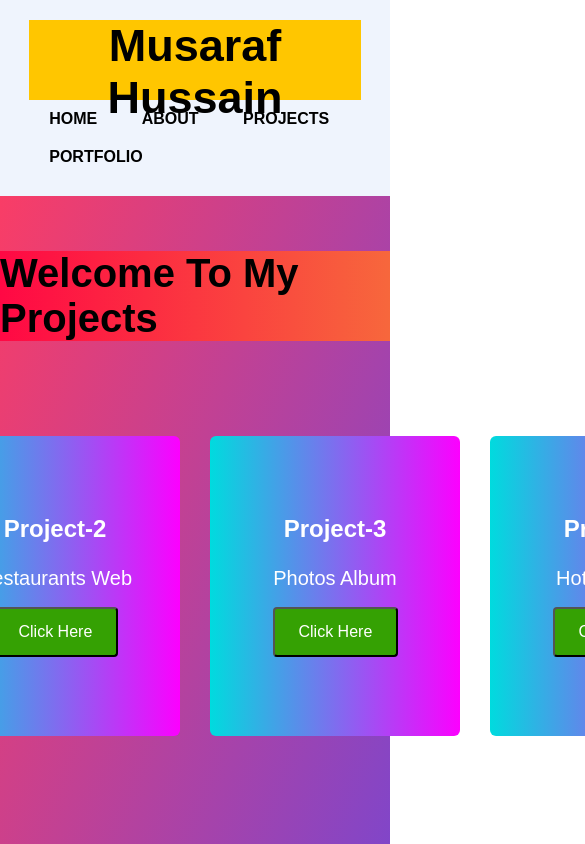
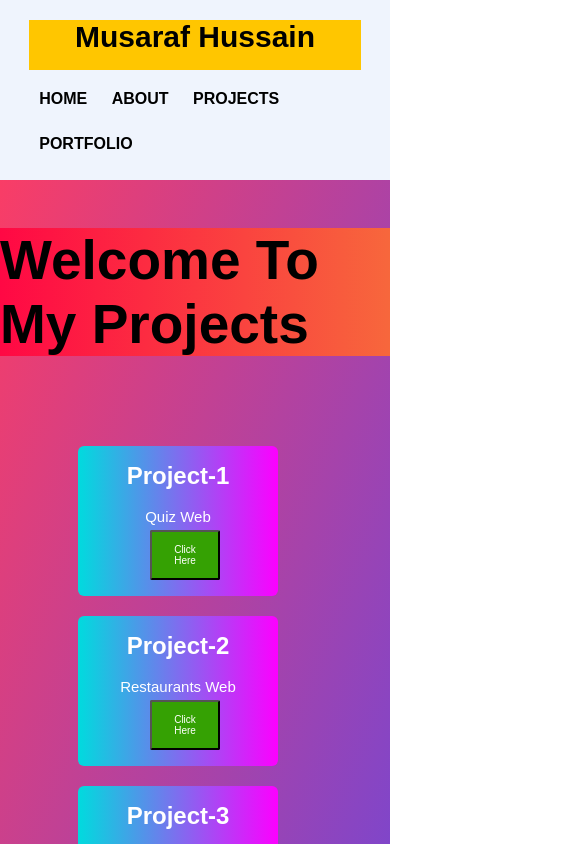
Before and after one commit to Musarafhussain/Portfolio, a plain HTML site: page project.html in a window 390 px wide. Shown: the top 844 px of the page, 585 px wide, since content can reach past the window. Drawn offline with Linux system fonts and the light colour scheme.

Commit message:
Update style.css

```diff
--- a/style.css
+++ b/style.css
@@ -102,9 +102,21 @@ span{
     margin-top: 25px;
     border-radius: 2px;
 }
-@media(max-width:600px){
+@media(max-width:400px){
     nav{
         display: block;
+    }
+    nav h1 {
+        font-size: 30px;
+        text-align: center;
+        height: 40px;
+    }
+    nav ul li{
+        list-style: none;
+        font-weight: bold;
+        display: inline-block;
+        margin: 5px 10px;
+        margin-top: 20px;
     }
     .detel{
 
@@ -112,29 +124,75 @@ span{
     }
     .images{
         width: 100%;
-        height: 100vh;
-        bottom: 10px;
-        right: 100px;
+        height: 80vh;
+        bottom: 5px;
+        right: 80px;
         position: relative;
     }
     .images img{
-        height: 450px;
-        width: 500px;
+        height: 350px;
+        width: 400px;
         margin-left: 18%;
         margin-bottom: 20%;
     }
     .social {
-        margin-top: -20%;
+        margin-top: -25%;
         width: 100%;
-        margin-left: 25%;
+        margin-left: 10%;
         margin-bottom: 25%;
+        align-items: center;
     }
     .hero{
         width: 100%;
 
     }
 }
+@media(max-width:700px){
+    nav{
+        display: block;
+    }
+    nav h1 {
+        font-size: 30px;
+        text-align: center;
+        height: 50px;
+    }
+    nav ul li{
+        list-style: none;
+        font-weight: bold;
+        display: inline-block;
+        margin: 7px 10px;
+        margin-top: 20px;
+    }
+    .detel{
 
+        margin-top: 15%;
+    }
+    .images{
+        width: 100%;
+        height: 80vh;
+        bottom: 5px;
+        right: 80px;
+        position: relative;
+    }
+    .images img{
+        height: 350px;
+        width: 400px;
+        margin-left: 18%;
+        margin-bottom: 25%;
+        margin-top: 15px;
+    }
+    .social {
+        margin-top: -25%;
+        width: 100%;
+        margin-left: 20%;
+        margin-bottom: 25%;
+        align-items: center;
+    }
+    .hero{
+        width: 100%;
+
+    }
+}
 /* About Part */
 
 .about{
@@ -151,7 +209,8 @@ span{
     width: 55%;
     float: right;
     background-color: #fdfdfd;
-    padding: 140px;
+    padding: 90px;
+    padding-top: 5px;
     box-shadow: 10px 10px 8px rgba(0,0,0,0.3);
 }
 .inner-section h1{
@@ -173,15 +232,48 @@ span{
         display: block;
         width: 100%;
     }
+    .about-img{
+        width: 450px;
+        height: 450px;
+        margin-left: 15%;
+        margin-bottom: 10%;
+    }
+    .text{
+        width: 100%;
+        padding: 10px;
+        font-size: 15px;
+        color: #545454;
+        line-height: 25px;
+        text-align: justify;
+        margin-bottom: 60px;
+    }
 }
-@media(max-width:450px){
+@media(max-width:400px){
     .about{
-        display: block;
+        display:block;
         width: 100%;
     }
     .about-img{
-        width: 550px;
-    height: 500px;
+        width: 300px;
+        height: 350px;
+    }
+    .inner-section h1{
+        padding: 1px;
+        width: 100%;
+        margin-bottom: 25px;
+        font-size: 35px;
+        font-weight: bold;
+        margin-top: 15px;
+    }
+    .text{
+
+        width: 100%;
+        padding: 10px;
+        font-size: 15px;
+        color: #545454;
+        line-height: 30px;
+        text-align: justify;
+        margin-bottom: 60px;
     }
 }
 
@@ -275,3 +367,117 @@ span{
 #anim{
     color: #1c60e0;
 }
+@media(max-width:700px){
+    .services {
+        background: linear-gradient(110deg, #f93d66 ,#6d47d9);
+        display: block;
+        flex-direction: row;
+        justify-content: center;
+        align-items: center;
+        height: 100%;
+        padding: 3rem 0;
+    }
+    .services__wrapper {
+        display: block;
+        grid-template-columns: 1fr ;
+        grid-template-rows: 1fr 1fr 1fr 1fr;
+    }
+    .services__card h2 {
+        text-align: center;
+    }
+    .services__card p {
+        text-align: center;
+        margin-top: 20px;
+        font-size: 18px;
+    }
+    .services__card {
+        margin: 10px;
+        height: 200px;
+        width: 250px;
+        border-radius: 6px;
+        display: inline-flex;
+        flex-direction: column;
+        justify-content: center;
+        align-items: center;
+        margin-left: 20%;
+        color: #fff;
+        background-image: linear-gradient(to right, #00dbde 0%, #fc00ff 100%);
+        transition: 0.3s ease-in;
+    }
+    .services h1 {
+        background-color: #ff8177;
+        background-image: linear-gradient(to right, #ff0844 0%, #f7673c 100%);
+        background-size: 100%;
+        margin-bottom: 5rem;
+        font-size: 55px;
+    }
+    .services__card button {
+        color: #fff;
+        padding: 10px 20px;
+        border-radius: 2px;
+        background: #35a103;
+        font-size: 10px;
+        align-items: center;
+        margin-top: 7%;
+        margin-left: 10%;
+        width: 90px;
+        height: 50px;
+    }
+}
+@media(max-width:400px){
+    .services {
+        background: linear-gradient(110deg, #f93d66 ,#6d47d9);
+        display: block;
+        flex-direction: row;
+        justify-content: center;
+        align-items: center;
+        height: 100%;
+        padding: 3rem 0;
+    }
+    .services__wrapper {
+        display: block;
+        grid-template-columns: 1fr ;
+        grid-template-rows: 1fr 1fr 1fr 1fr;
+    }
+    .services__card h2 {
+        text-align: center;
+    }
+    .services__card p {
+        text-align: center;
+        margin-top: 18px;
+        font-size: 15px;
+    }
+    .services__card {
+        margin: 10px;
+        height: 150px;
+        width: 200px;
+        border-radius: 6px;
+        display: inline-flex;
+        flex-direction: column;
+        justify-content: center;
+        align-items: center;
+        margin-left: 20%;
+        color: #fff;
+        background-image: linear-gradient(to right, #00dbde 0%, #fc00ff 100%);
+        transition: 0.3s ease-in;
+    }
+    .services h1 {
+        background-color: #ff8177;
+        background-image: linear-gradient(to right, #ff0844 0%, #f7673c 100%);
+        background-size: 100%;
+        margin-bottom: 5rem;
+        font-size: 55px;
+    }
+    .services__card button {
+        color: #fff;
+        padding: 10px 20px;
+        border-radius: 2px;
+        background: #35a103;
+        font-size: 10px;
+        align-items: center;
+        margin-top: 7%;
+        margin-left: 10%;
+        width: 70px;
+        height: 50px;
+    }
+}
```
